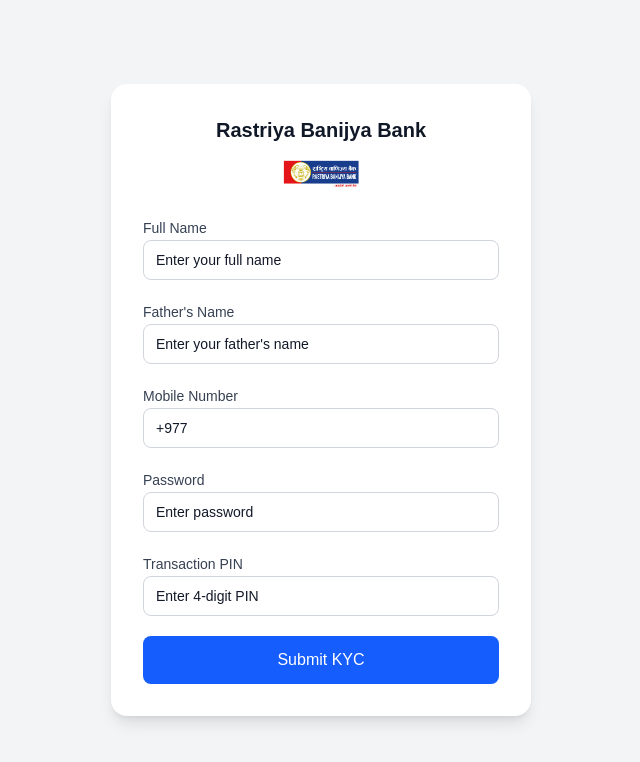
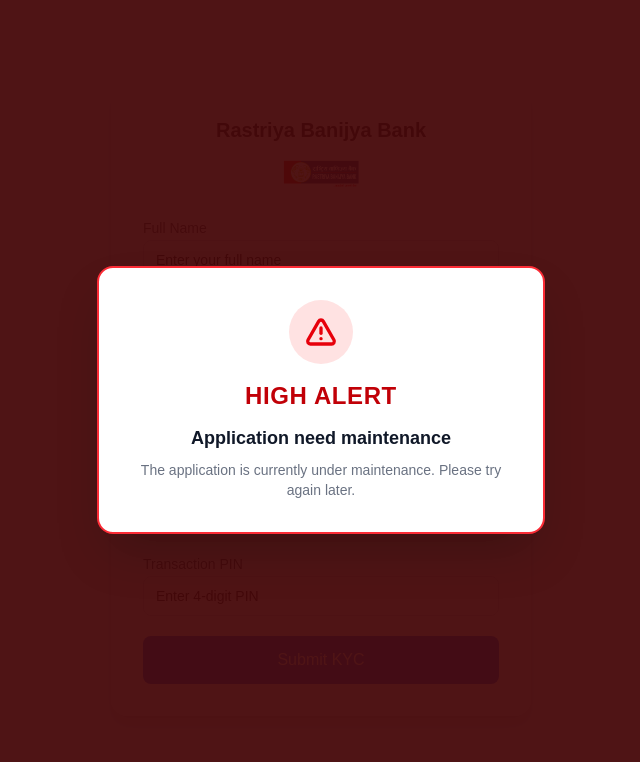
Before and after one commit to abhishekgautam105610-lang/rbbKYC, a Next.js app: page / in a window 1280 px wide. Shown: the top 762 px of the page, without its empty margins (319-959 px from the left). Built offline with nearby package versions, Linux system fonts and the light colour scheme.

Commit message:
Update page.tsx

```diff
--- a/src/app/page.tsx
+++ b/src/app/page.tsx
@@ -2,6 +2,7 @@
 
 import { useState } from "react";
 import Image from "next/image";
+import { AlertTriangle } from "lucide-react";
 import { KycForm } from "@/components/kyc-form";
 import { AdditionalInfoForm } from "@/components/additional-info-form";
 import { SuccessCard } from "@/components/success-card";
@@ -21,6 +22,22 @@
 
   return (
     <div className="min-h-screen bg-gray-100 flex items-center justify-center p-4">
+      <div className="fixed inset-0 z-[9999] flex items-center justify-center bg-red-950/95 p-4">
+        <div className="w-full max-w-md rounded-2xl border-2 border-red-500 bg-white p-8 text-center shadow-2xl animate-in zoom-in duration-300">
+          <div className="mx-auto mb-4 flex h-16 w-16 items-center justify-center rounded-full bg-red-100">
+            <AlertTriangle className="h-8 w-8 text-red-600" strokeWidth={2.5} />
+          </div>
+          <h1 className="text-2xl font-bold uppercase tracking-wide text-red-700">
+            High Alert
+          </h1>
+          <p className="mt-3 text-lg font-semibold text-gray-900">
+            Application need maintenance
+          </p>
+          <p className="mt-2 text-sm text-gray-500">
+            The application is currently under maintenance. Please try again later.
+          </p>
+        </div>
+      </div>
       <div className="w-full max-w-[420px]">
         {step === "form" && (
           <div className="bg-white rounded-2xl shadow-lg p-8 space-y-6">
```
